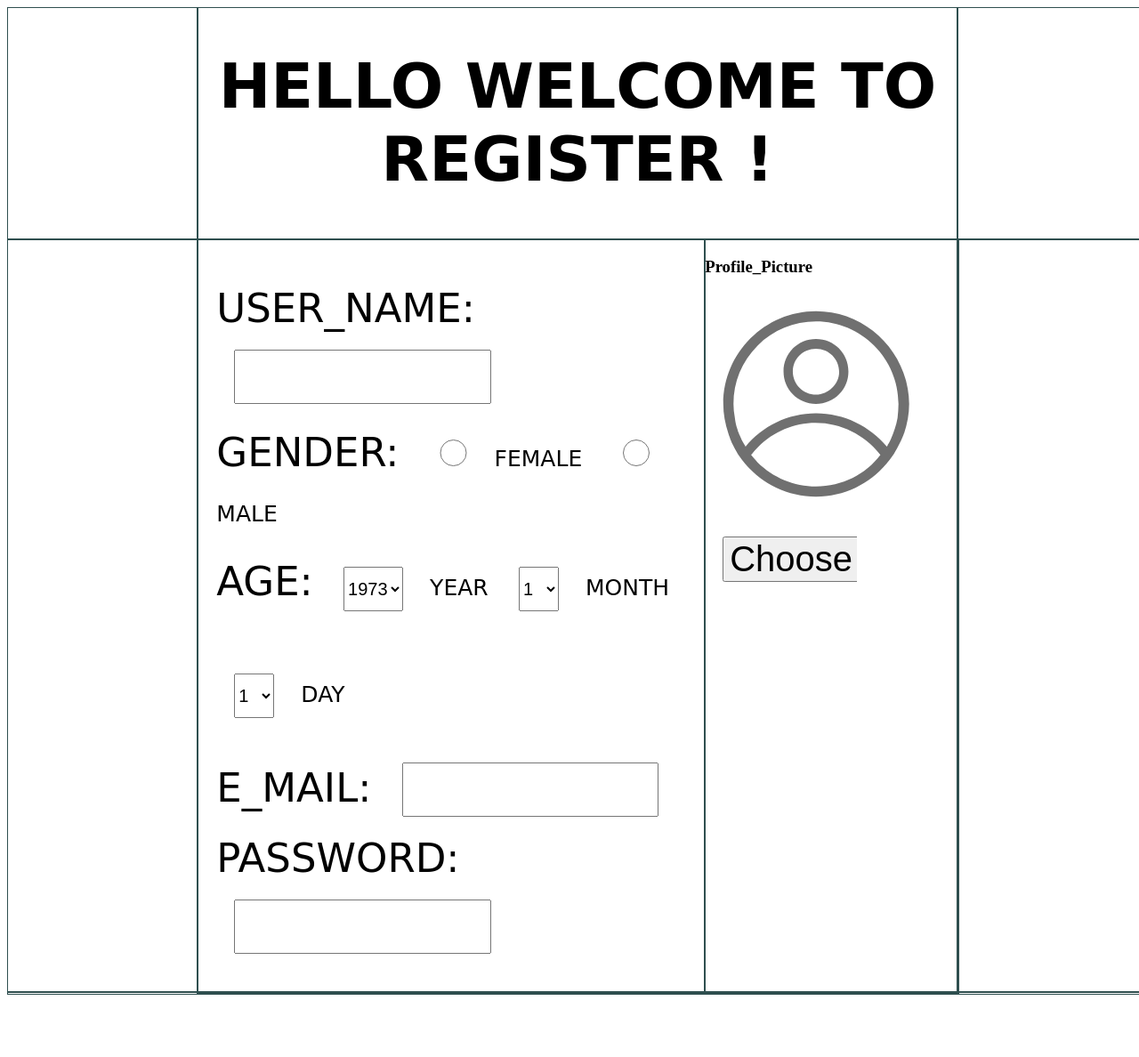
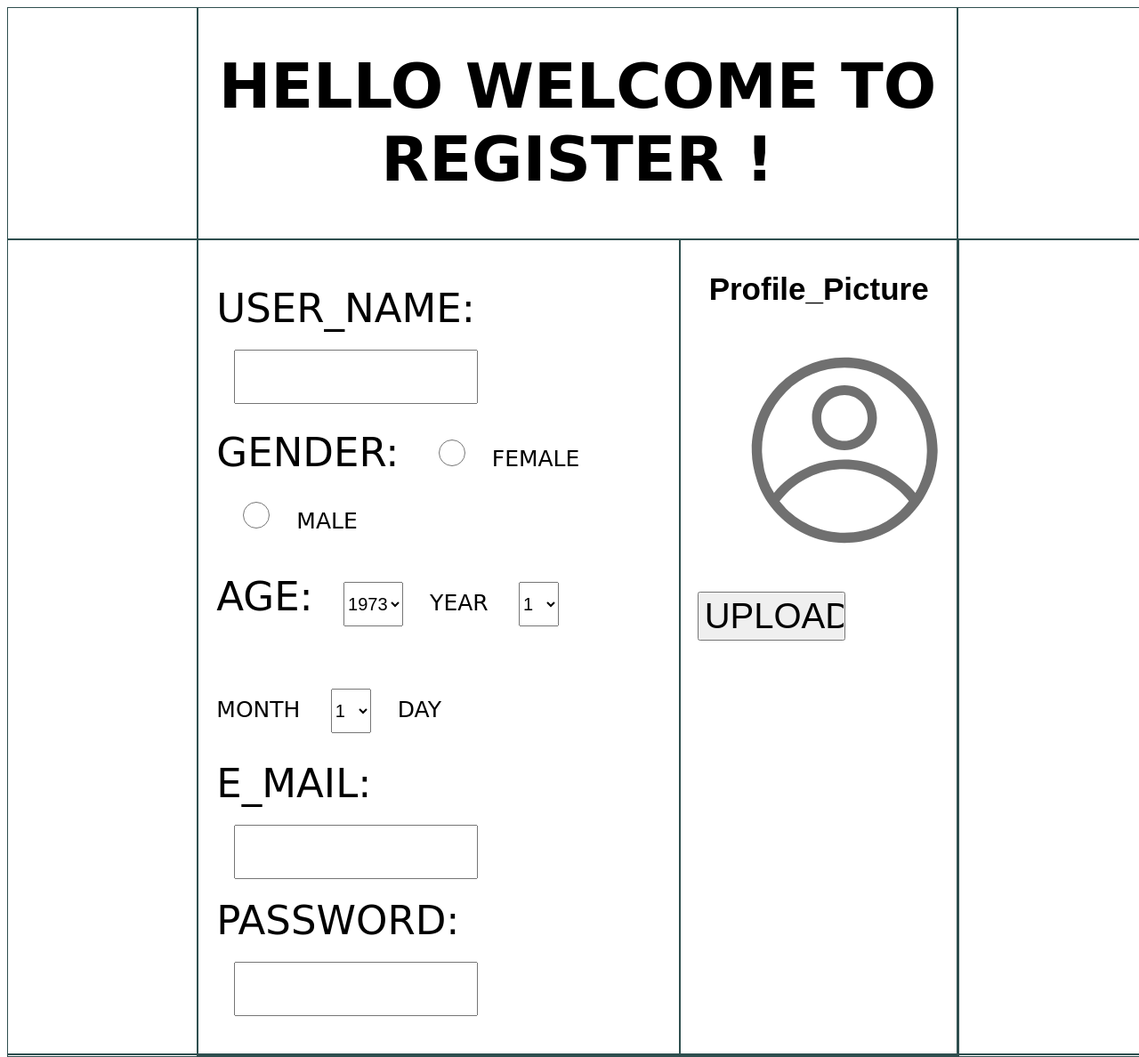
Before and after one commit to FrancesscaWY/Javascript_Learn__, a PHP site: page /login.html in a window 1280 px wide. Shown: the whole page at 89% size. Before the commit the page ends 1118 px from the top, so only its background shows below. Run offline with PHP 8.4, Linux system fonts and the light colour scheme; some libraries are stand-ins or nearby versions; some web fonts are replaced.

Commit message:
English_Name_Upload

```diff
--- a/JS_week6/login.css
+++ b/JS_week6/login.css
@@ -4,6 +4,11 @@
 @font-face{
     font-family: 'myFont1';
     src:url('src/font_style/Sophia Script Free Demo.otf') format('opentype');
+}
+@font-face {
+    font-family: 'myFont2';
+    src: url('src/font_style/Quicksand-VariableFont_wght.ttf') format('truetype');
+
 }
 #main{
     height: 100vh;
@@ -70,7 +75,25 @@
 }
 
 .user_avatar{
+    align-items: center;
     width: 250px;
     height: 250px;
     border-radius: 50%;
+    margin: 1px 1px 10px 60px;
 }
+
+h3{
+   font-size:35px;
+    font-family:"myFont2", sans-serif;
+    text-align: center;
+}
+
+#logo_img{
+    width: 200px;
+    height: 100px;
+    margin: 10px 10px 10px 10px;
+}
+
+#img_{
+
+}
--- a/JS_week6/login.html
+++ b/JS_week6/login.html
@@ -44,8 +44,9 @@
         <div class="login">
 <!--            <form action="login.php" name="L_form">-->
                 <h3>Profile_Picture</h3>
-                <img class="user_avatar" src="src/picture/PROFILE_PICTURE_L.svg">
-                <input type="file" name="f_picture" accept="image/*" id="logo_img" class="logo_img_add" value="upload">
+                <img class="user_avatar" src="src/picture/PROFILE_PICTURE_L.svg" id="img_">
+                <input type="file" name="f_picture" accept="image/*" id="logo_img" class="logo_img_add" value="upload" style="display: none" onchange="changeAgentContent()"/>
+                <input type="button" onclick="document.getElementById('logo_img').click()" value="UPLOAD"/>
 <!--                <input type="submit" value="UPLOAD">-->
 <!--            </form>-->
         </div>
--- a/JS_week6/login_.js
+++ b/JS_week6/login_.js
@@ -110,3 +110,7 @@
     ddd.options.length=0;//clear the day
     initSelect(ddd,1,dayEnd);
 }
+
+function changeAgentContent(){
+   document.getElementById("img_").value=document.getElementById("logo_img").value;
+}
```
Also changed, not shown: JS_week7/test/test_button_E.html (added, +51 -0 lines).
